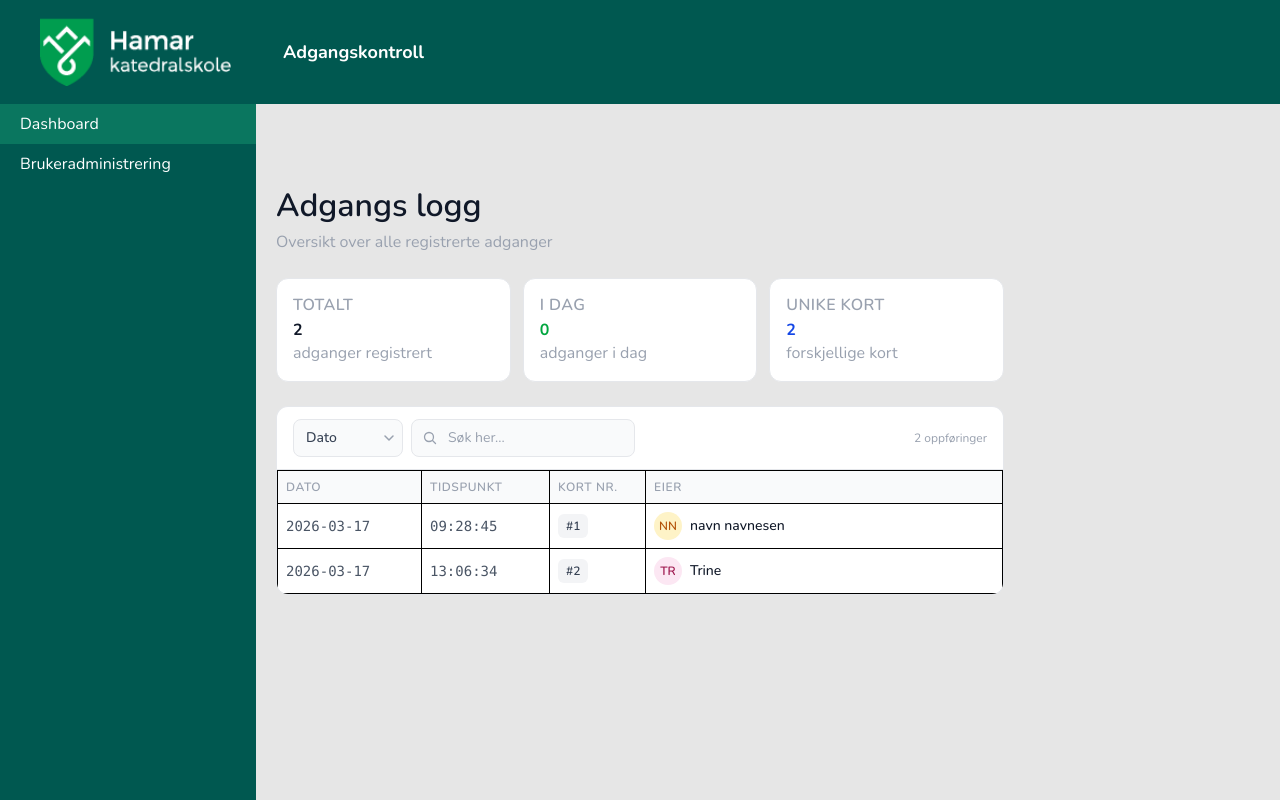
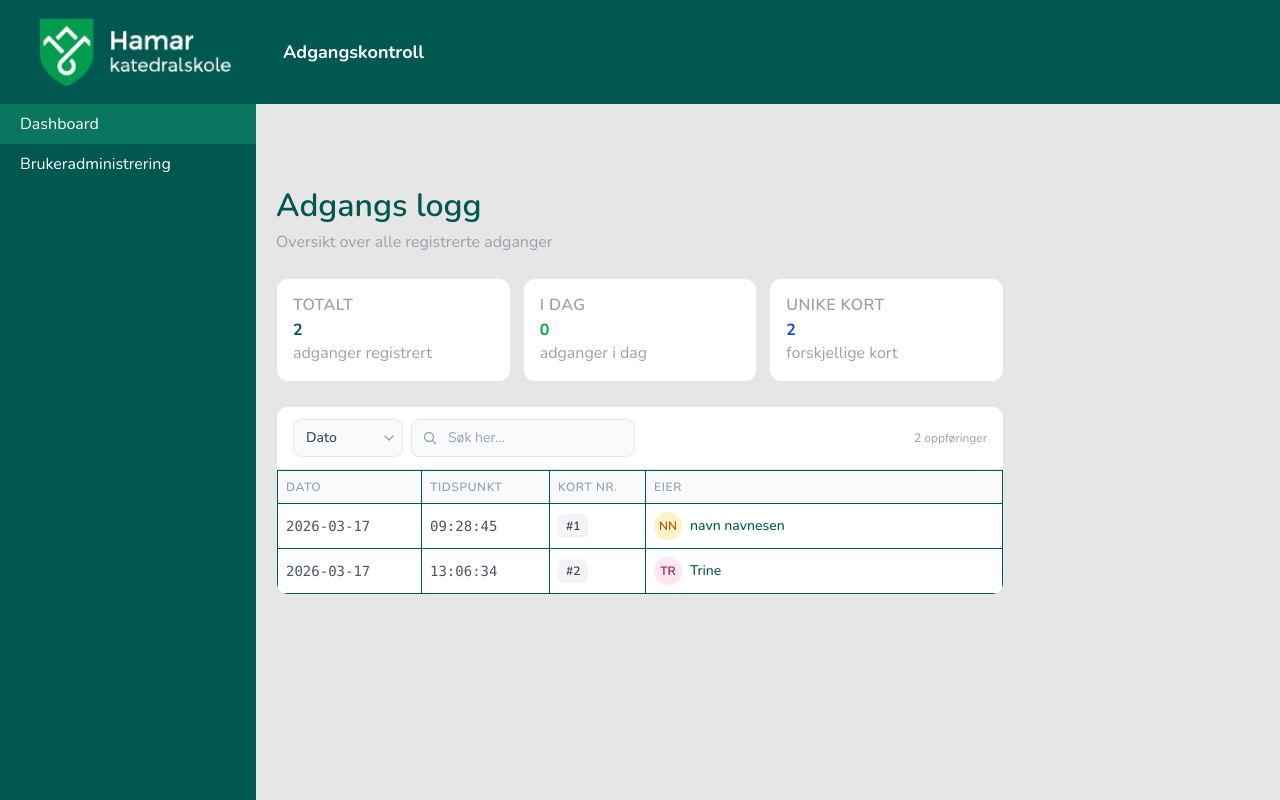
Before and after one commit to alepab03/tverrfaglig-prosjekt, a Next.js app in the folder nettside/: page / in a window 1280 px wide. Built offline with nearby package versions, Linux system fonts and the light colour scheme.

Commit message:
litt farg

```diff
--- a/nettside/src/app/globals.css
+++ b/nettside/src/app/globals.css
@@ -69,7 +69,7 @@ p {
 }
 /* tables */
 table, th, td {
-  border: 1px solid black;
+  border: 1px solid var(--green);
   border-collapse: collapse;
   padding: 0.5rem;
 }
@@ -136,7 +136,7 @@ th {
 
   /* tables */
   table, th, td {
-    border: 1px solid black;
+    border: 1px solid var(--green);
     border-collapse: collapse;
     padding: .5rem;
   }
--- a/nettside/src/app/kort-administrering/page.tsx
+++ b/nettside/src/app/kort-administrering/page.tsx
@@ -113,7 +113,7 @@ export default function Administrering() {
           Avbryt
         </button>
 
-        <Button color={0} title="Lagre endringer" url="#" onClick={() => setIsOpen(false)} />
+        <Button color={0} title="Lagre endringer" />
       </div>
 
     </form>
@@ -124,7 +124,7 @@ export default function Administrering() {
             <div className="col-span-3 flex flex-col mt-10 px-6">
                 <div className="card-table">
                     <div className="mb-4">
-    <h2 className="text-xl font-semibold text-gray-900">Adgangskontroll</h2>
+    <h2 className="text-xl font-semibold text-[var(--green)]">Adgangskontroll</h2>
     <p className="text-sm text-gray-400">Administrer adgangskort</p>
   </div>
 
@@ -159,7 +159,7 @@ export default function Administrering() {
                 #{data.id}
               </td>
 
-              <td className="px-4 py-3 text-sm font-medium text-gray-900">
+              <td className="px-4 py-3 text-sm font-medium text-[var(--green)]">
                 {data.name}
               </td>
 
@@ -191,7 +191,7 @@ export default function Administrering() {
               </td>
 
               <td className="px-4 py-3">
-                <Button color={0} title="Rediger" url="#" onClick={() => handlePopUpOpen(index)} />
+                <Button color={0} title="Rediger" onClick={() => handlePopUpOpen(index)} />
               </td>
 
             </tr>
--- a/nettside/src/app/page.tsx
+++ b/nettside/src/app/page.tsx
@@ -76,7 +76,7 @@ export default function Home() {
         {/* Page header */}
         <div className="flex items-start justify-between mb-6">
           <div>
-            <h2 className="text-xl font-semibold text-gray-900">Adgangs logg</h2>
+            <h2 className="text-xl font-semibold text-[var(--green)]">Adgangs logg</h2>
             <p className="text-sm text-gray-400 mt-0.5">Oversikt over alle registrerte adganger</p>
           </div>
         </div>
@@ -85,7 +85,7 @@ export default function Home() {
         <div className="grid grid-cols-3 gap-3 mb-6">
           <div className="bg-white border border-gray-200 rounded-xl p-4">
             <p className="text-xs font-semibold text-gray-400 uppercase tracking-wide mb-1">Totalt</p>
-            <p className="text-2xl font-bold text-gray-900">{logData.length}</p>
+            <p className="text-2xl font-bold text-[var(--green)]">{logData.length}</p>
             <p className="text-xs text-gray-400 mt-0.5">adganger registrert</p>
           </div>
           <div className="bg-white border border-gray-200 rounded-xl p-4">
@@ -131,7 +131,7 @@ export default function Home() {
                 placeholder="Søk her..."
                 value={searchValue}
                 onChange={(e) => { filterList(e.target.value); setSearchValue(e.target.value); }}
-                className="border border-gray-200 rounded-lg pl-9 pr-3 py-2 text-sm text-gray-900 bg-gray-50 w-56 outline-none focus:border-green-500 focus:ring-2 focus:ring-green-100 placeholder:text-gray-400"
+                className="border border-gray-200 rounded-lg pl-9 pr-3 py-2 text-sm text-[var(--green)] bg-gray-50 w-56 outline-none focus:border-green-500 focus:ring-2 focus:ring-green-100 placeholder:text-gray-400"
               />
             </div>
           </div>
@@ -177,7 +177,7 @@ export default function Home() {
                         >
                           {ini}
                         </div>
-                        <span className="text-sm font-medium text-gray-900">{data.name}</span>
+                        <span className="text-sm font-medium text-[var(--green)]">{data.name}</span>
                       </div>
                     </td>
                   </tr>
--- a/nettside/src/components/header.tsx
+++ b/nettside/src/components/header.tsx
@@ -26,13 +26,13 @@ export default function Header() {
             {/* dropdown menu (midlertidige navn og linker) */}
             <div className="sm:hidden block overflow-hidden dropdown-container bg-[#E8E8E8]" style={{ padding: isActive ? "1rem" : "0 1rem", maxHeight: isActive ? "20rem" : "0" }}>
                 <a href="/">
-                    <h3 className="font-semibold hover:bg-[#CFCFCF] border-b border-black">Dashboard</h3>
+                    <h3 className="font-semibold hover:bg-[#CFCFCF] border-b border-[var(--green)]">Dashboard</h3>
                 </a>
                 <a href="/kort-administrering">
-                    <h3 className="font-semibold hover:bg-[#CFCFCF] mt-2 border-b border-black">Adgangskontroll</h3>
+                    <h3 className="font-semibold hover:bg-[#CFCFCF] mt-2 border-b border-[var(--green)]">Adgangskontroll</h3>
                 </a>
                 <a href="/bruker-administrering">
-                    <h3 className="font-semibold hover:bg-[#CFCFCF] mt-2 border-b border-black">Brukeradministrering</h3>
+                    <h3 className="font-semibold hover:bg-[#CFCFCF] mt-2 border-b border-[var(--green)]">Brukeradministrering</h3>
                 </a>
             </div>
         </>
```
